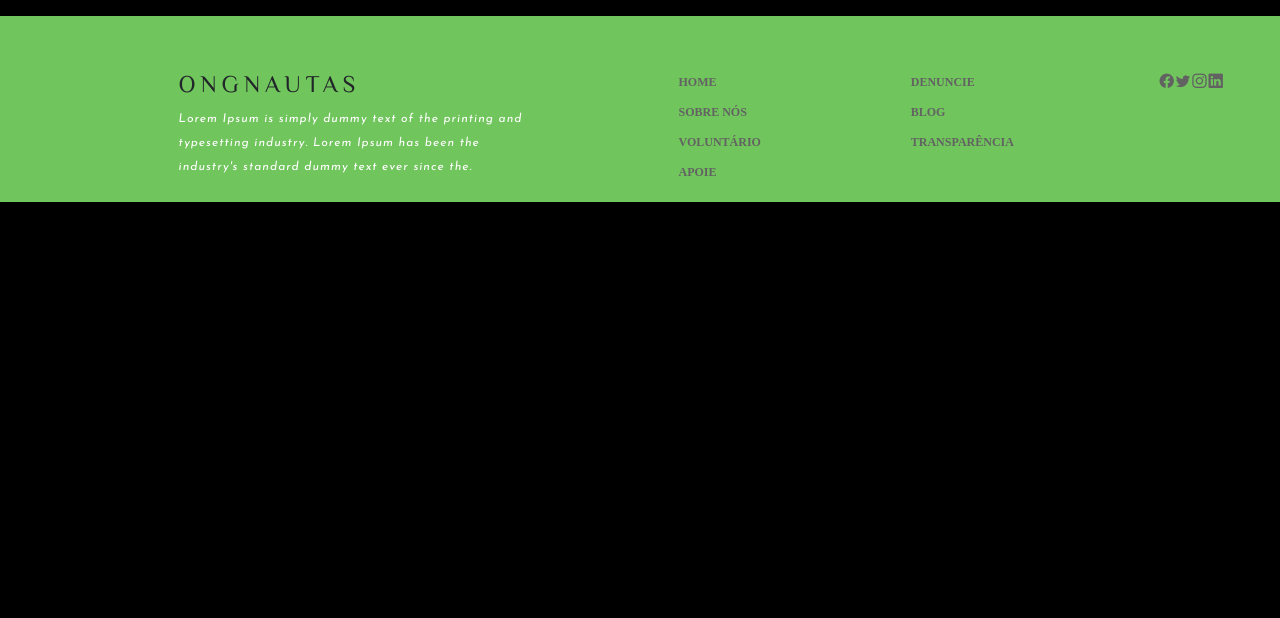
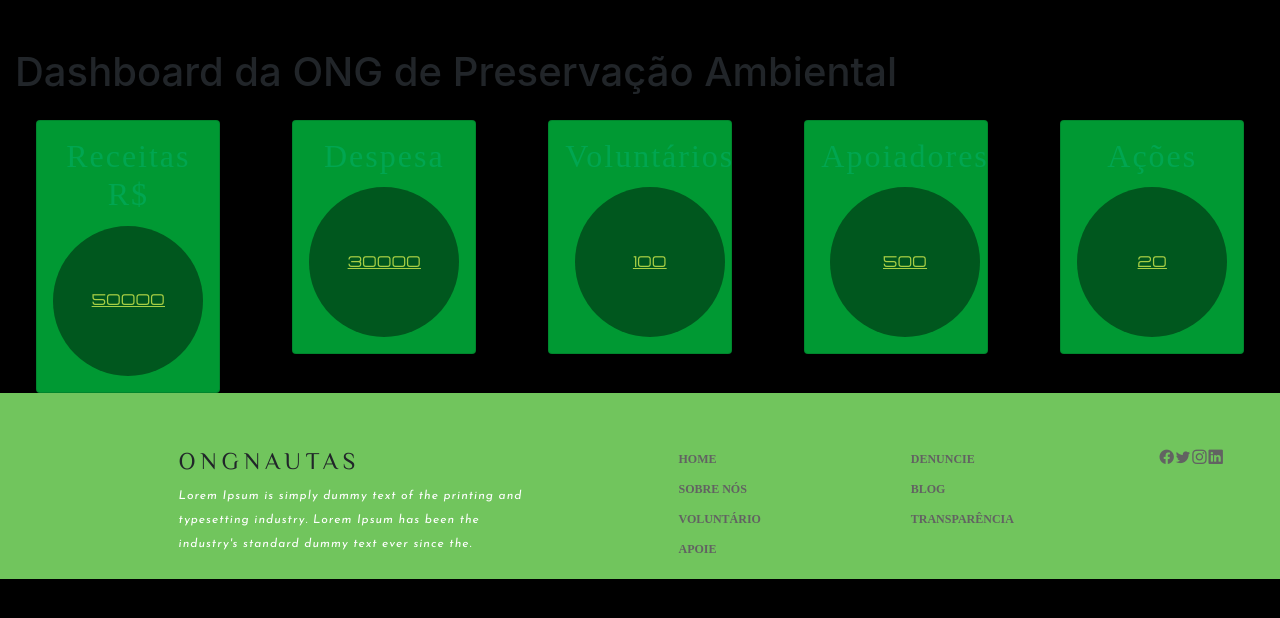
Before and after one commit to Gabriel-Maires/ONGNautas, a Django app: page /reports/transparency in a window 1280 px wide. Shown: the part 91-709 px from the top of the page. Run offline with Django 4.2, Linux system fonts and the light colour scheme; parts of the project's set-up code (start-up, migrations or seed data) failed here and were passed over; some libraries are stand-ins or nearby versions.

Commit message:
criando alguns cards

```diff
--- a/apps/ong/forms.py
+++ b/apps/ong/forms.py
@@ -17,4 +17,4 @@ class RegisterNewsletterForm(forms.ModelForm):
 class CommentsForm(forms.ModelForm):
     class Meta:
         model = Comments
-        fields = ('post', 'user', 'comment', 'date')
+        fields = ('post', 'user', 'comment')
--- a/apps/ong/models.py
+++ b/apps/ong/models.py
@@ -3,6 +3,7 @@ from django.utils.translation import gettext_lazy as _
 from datetime import datetime
 from authentication.validators import no_whitespaces
 from authentication.models import User
+from django.utils import timezone
 
 
 class Project(models.Model):
@@ -30,9 +31,9 @@ class Post(models.Model):
 
 
 class Comments(models.Model):
-    post = models.ForeignKey(Post, on_delete=CASCADE)
+    post = models.ForeignKey(Post, on_delete=models.CASCADE)
     comment = models.CharField(max_length=150, blank=False)
-    user = models.ForeignKey(User, on_delete=DO_NOTHING)
+    user = models.ForeignKey(User, on_delete=models.DO_NOTHING)
     date = datetime.now()
 
 
--- a/apps/reports/templates/transparency.html
+++ b/apps/reports/templates/transparency.html
@@ -3,9 +3,71 @@
 {% block 'title' %}Denuncie{% endblock 'title' %}
 <!-- CSS -->
 {% block 'css' %}{% static 'reports/css/transparency.css' %}{% endblock 'css' %}
+<script src="https://code.jquery.com/jquery-3.6.0.min.js"></script>
 
 {% block 'body' %}
+<div class="container-fluid mt-5">
+    <h1 class="mb-4">Dashboard da ONG de Preservação Ambiental</h1>
 
+    <div class="row">
+        <div class="col-md-2">
+          <div class="card">
+            <div class="card-content">
+              <h2 class="card-title">Receitas R$</h2>
+              <div class="rounded-circle">
+                <span class="count_money">50000</span>
+              </div>
+            </div>
+          </div>
+        </div>
+      <div class="col-md-2">
+        <div class="card">
+          <div class="card-content">
+            <h2 class="card-title">Despesa</h2>
+            <div class="rounded-circle">
+              <span class="fs-2 count_money">30000</span>
+            </div>
+          </div>
+        </div>
+      </div>
+      <div class="col-md-2">
+        <div class="card">
+          <div class="card-content">
+            <h2 class="card-title">Voluntários</h2>
+            <div class="rounded-circle">
+              <span class="fs-2 count_number">100</span>
+            </div>
+          </div>
+        </div>
+      </div>
+      <div class="col-md-2">
+        <div class="card">
+          <div class="card-content">
+            <h2 class="card-title">Apoiadores</h2>
+            <div class="rounded-circle">
+              <span class="fs-2 count_number">500</span>
+            </div>
+          </div>
+        </div>
+      </div>
+      <div class="col-md-2">
+        <div class="card">
+          <div class="card-content">
+            <h2 class="card-title">Ações</h2>
+            <div class="rounded-circle">
+              <span class="fs-2 count_number">20</span>
+            </div>
+          </div>
+        </div>
+      </div>
+    </div>
+  </div>
 {% endblock 'body' %}
+
+<script src="https://cdn.jsdelivr.net/npm/bootstrap@5.3.0/dist/js/bootstrap.bundle.min.js"></script>
+
+
+
+
 </body>
 </html>
--- a/templates/base/base.html
+++ b/templates/base/base.html
@@ -26,8 +26,40 @@
 
     <!-- Importe o jQuery e o Bootstrap JS via CDN -->
 
-    <script src="https://code.jquery.com/jquery-3.5.1.slim.min.js"></script>
+    <script src="https://code.jquery.com/jquery-3.7.0.min.js"integrity="sha256-2Pmvv0kuTBOenSvLm6bvfBSSHrUJ+3A7x6P5Ebd07/g="crossorigin="anonymous"></script>
     <script src="https://cdn.jsdelivr.net/npm/@popperjs/core@2.9.1/dist/umd/popper.min.js"></script>
     <script src="https://maxcdn.bootstrapcdn.com/bootstrap/4.5.2/js/bootstrap.min.js"></script>
+    <script>
+      // Função para animar números
+      $('.count_number').each(function () {
+        $(this).prop('Counter',0).animate({
+            Counter: $(this).text()
+        }, {
+            duration: 5000,
+            easing: 'swing',
+            step: function (now) {
+                $(this).text(Math.ceil(now));
+            }
+        });
+    });
+    </script>
+    <script>
+      $('.count_money').each(function () {
+        $(this).prop('Counter', 0).animate({
+            Counter: $(this).text()
+        }, {
+            duration: 5000,
+            easing: 'swing',
+            step: function (now) {
+                // Formata o valor para reais (R$) com duas casas decimais
+                const formattedValue = (Math.ceil(now)).toLocaleString('pt-BR', {
+                    style: 'currency',
+                    currency: 'BRL'
+                });
+                $(this).text(formattedValue);
+            }
+        });
+    });
+    </script>
   </body>
 </html>
--- a/templates/static/reports/css/transparency.css
+++ b/templates/static/reports/css/transparency.css
@@ -0,0 +1,20 @@
+.card {
+    background-color: #009933;
+    color: #fff;
+  }
+
+.rounded-circle {
+    width: 150px;
+    height: 150px;
+    border-radius: 50%;
+    background-color: #00571E;
+    margin: 0 auto;
+    display: flex;
+    justify-content: center;
+    align-items: center;
+  }
+
+.card-content {
+    text-align: center;
+    padding: 1rem;
+  }
```
